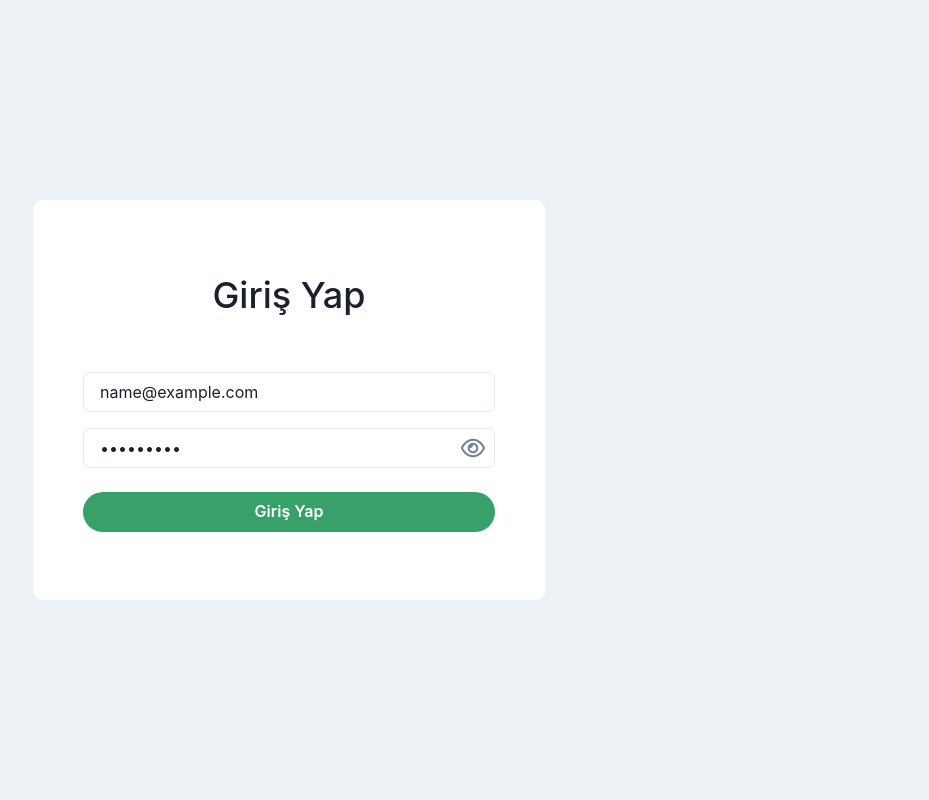
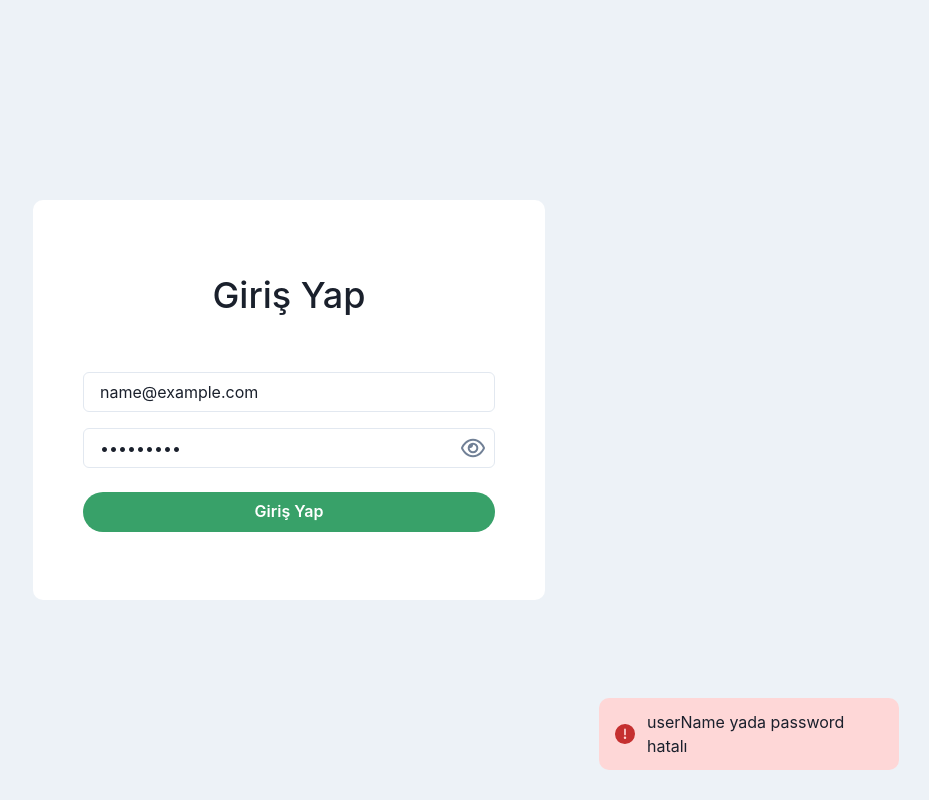
Before and after one commit to memetbulam/web-responsive, a Next.js app: page /login in a window 1280 px wide. Both pictures are taken after typing "name@example.com", "Sample123" into the empty fields and a click on the button "Giriş Yap". Shown: the whole page, without its empty margins (351-1280 px from the left). Built offline with nearby package versions, Linux system fonts and the light colour scheme.

Commit message:
feat: alert panel created

```diff
--- a/src/app/login/page.tsx
+++ b/src/app/login/page.tsx
@@ -2,18 +2,24 @@
 import React, { FormEventHandler, useCallback, useState } from "react";
 import useDataFetch from "@/hooks/useDataFetch";
 import { urls } from "@/utils/urls";
-import { Button, Flex, Input, Text } from "@chakra-ui/react";
+import { Button, Flex, Text } from "@chakra-ui/react";
 import { useRouter } from "next/navigation";
 import Cookies from "js-cookie";
 import DefaultInput from "@/components/form-elements/DefaultInput";
 import PasswordInput from "@/components/form-elements/PasswordInput";
-import { InputTypes } from "@/utils/enums";
-import { LoginApiResponse } from "@/utils/types";
+import { ChakraUiAlertStatus, InputTypes } from "@/utils/enums";
+import { ChakraUiAlertState, LoginApiResponse } from "@/utils/types";
+import CustomAlert from "@/components/CustomAlert";
 
 const Login = () => {
   const [inputValues, setInputValues] = useState({
     userName: "",
     password: "",
+  });
+  const [isShowAlert, setIsShowAlert] = useState<ChakraUiAlertState>({
+    isShowAlert: false,
+    message: "",
+    status: undefined,
   });
 
   const router = useRouter();
@@ -53,6 +59,11 @@ const Login = () => {
         );
         router.push("/");
       } else if (response.code === 101) {
+        setIsShowAlert({
+          isShowAlert: true,
+          message: response.message,
+          status: ChakraUiAlertStatus.Error,
+        });
         Cookies.remove("token");
         Cookies.remove("userInfo");
       }
@@ -150,6 +161,7 @@ const Login = () => {
           </Button>
         </form>
       </Flex>
+      <CustomAlert isShowAlert={isShowAlert} setIsShowAlert={setIsShowAlert} />
     </Flex>
   );
 };
--- /dev/null
+++ b/src/components/CustomAlert.tsx
@@ -0,0 +1,42 @@
+import React, { Dispatch, FC, SetStateAction, useEffect } from "react";
+import { AlertIcon, Alert } from "@chakra-ui/react";
+import { ChakraUiAlertState } from "@/utils/types";
+
+interface Props {
+  isShowAlert: ChakraUiAlertState;
+  setIsShowAlert: Dispatch<SetStateAction<ChakraUiAlertState>>;
+}
+const CustomAlert: FC<Props> = ({ isShowAlert, setIsShowAlert }) => {
+  useEffect(() => {
+    if (isShowAlert?.isShowAlert) {
+      setTimeout(
+        () =>
+          setIsShowAlert({
+            isShowAlert: false,
+            message: "",
+            status: undefined,
+          }),
+        3000
+      );
+    }
+  }, [isShowAlert, setIsShowAlert]);
+
+  return (
+    <Alert
+      status={isShowAlert?.status}
+      position={"fixed"}
+      bottom={"30px"}
+      visibility={isShowAlert?.isShowAlert ? "visible" : "hidden"}
+      right={isShowAlert?.isShowAlert ? "30px" : "-300px"}
+      opacity={isShowAlert?.isShowAlert ? 1 : 0}
+      maxWidth={"300px"}
+      borderRadius={"10px"}
+      transition={"right 0.3s,visibility 0.3s, opacity 0.3s"}
+    >
+      <AlertIcon />
+      {isShowAlert?.message}
+    </Alert>
+  );
+};
+
+export default CustomAlert;
--- a/src/components/Layout.tsx
+++ b/src/components/Layout.tsx
@@ -41,7 +41,7 @@ const Layout: FC<Props> = ({ children }) => {
               fontSize={{ base: "12px", sm: "14px", md: "16px" }}
               textAlign={"end"}
             >
-              Hos geldin, <b>{userInfo?.userName}</b>
+              Hoş geldin, <b>{userInfo?.userName}</b>
             </Text>
             <Button
               backgroundColor={"gray.100"}
--- a/src/utils/enums.ts
+++ b/src/utils/enums.ts
@@ -17,3 +17,11 @@ export enum InputTypes {
   Password = "password",
   Email = "email",
 }
+
+export enum ChakraUiAlertStatus {
+  Error = "error",
+  Info = "info",
+  Success = "success",
+  Warning = "warning",
+  Loading = "loading",
+}
```
Also changed, not shown: src/utils/types.ts (+7 -1 lines).
